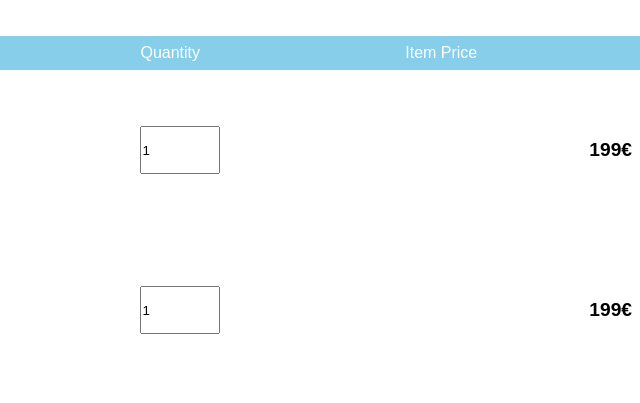
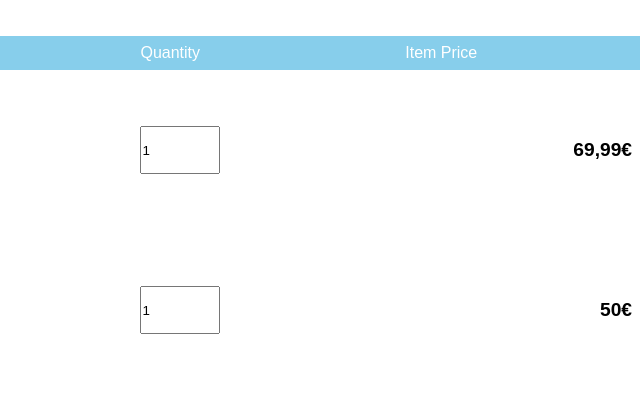
Before and after one commit to partandeee/html-css-project, a plain HTML site: page shoppingcart.html in a window 1280 px wide. Shown: the part 224-627 px from the top of the page, 640-1280 px from the left. Drawn offline with Linux system fonts and the light colour scheme.

Commit message:
Update shoppingcart.html

```diff
--- a/shoppingcart.html
+++ b/shoppingcart.html
@@ -41,7 +41,7 @@
                 <td>
                     <input type="number" value="1" min="1">
                 </td>
-                <td>199€</td>
+                <td>69,99€</td>
             </tr>
             <tr>
                 <td>
@@ -58,7 +58,7 @@
                 <td>
                     <input type="number" value="1" min="1">
                 </td>
-                <td>199€</td>
+                <td>50€</td>
             </tr>
             <tr>
                 <td>
```
